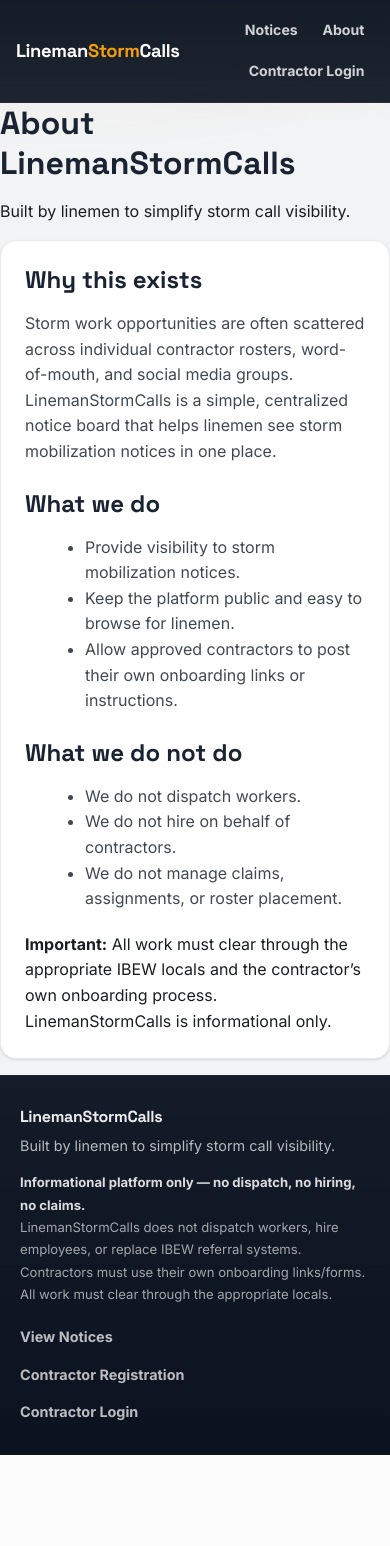
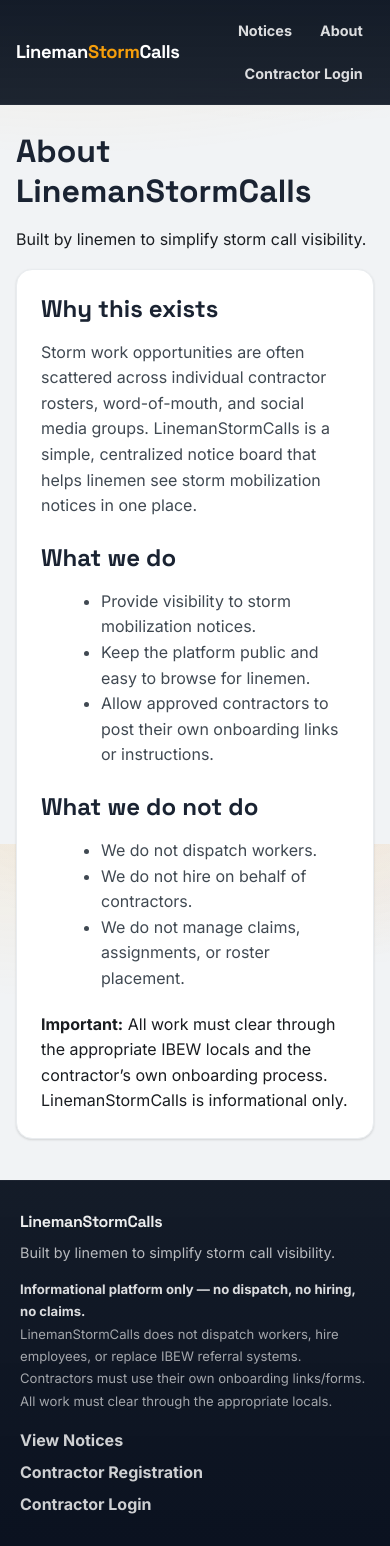
Before and after one commit to killa-jake/linemanstormcalls, a Flask app: page /about in a window 390 px wide. Before the commit the page ends 1455 px from the top, so only its background shows below. Run offline with Flask 3, Linux system fonts and the light colour scheme.

Commit message:
Fix global colors, links, and container layout

```diff
--- a/templates/base.html
+++ b/templates/base.html
@@ -43,16 +40,6 @@
       --gray-800:#2b3139;
       --gray-900:#1a1d21;
 
-      --green-100:#d1fae5;
-      --green-800:#065f46;
-
-      --red-50:#fef2f2;
-      --red-700:#b91c1c;
-
-      --amber-50:#fffbeb;
-      --amber-100:#fef3c7;
-      --amber-800:#92400e;
-
       --font-heading:'Space Grotesk', -apple-system, BlinkMacSystemFont, sans-serif;
       --font-body:'Inter', -apple-system, BlinkMacSystemFont, "Segoe UI", Roboto, sans-serif;
 
@@ -60,18 +47,15 @@
       --radius-md:12px;
       --radius-lg:16px;
 
-      --shadow-sm:0 1px 2px rgba(0,0,0,0.06);
+      --shadow-card:0 1px 3px rgba(0,0,0,0.08), 0 1px 2px rgba(0,0,0,0.06);
       --shadow-md:0 6px 18px rgba(0,0,0,0.10);
-      --shadow-card:0 1px 3px rgba(0,0,0,0.08), 0 1px 2px rgba(0,0,0,0.06);
 
       --container: 980px;
     }
 
-    /* ==========================
-       RESET
-       ========================== */
-    *, *::before, *::after{ box-sizing:border-box; }
+    *{ box-sizing:border-box; }
     html, body{ height:100%; }
+
     body{
       margin:0;
       font-family:var(--font-body);
@@ -84,54 +68,52 @@
       -webkit-font-smoothing:antialiased;
     }
 
-    /* Kill underline + default link styles */
-    a, a:visited, a:active{
-      color:inherit;
-      text-decoration:none;
+    /* Default link styling: visible everywhere */
+    a{
+      color: var(--navy-700);
+      text-decoration: none;
     }
-    a:hover{ text-decoration:none; }
+    a:hover{ text-decoration: underline; text-underline-offset: 2px; }
 
     h1,h2,h3,h4{
       font-family:var(--font-heading);
+      color:var(--navy-800);
       line-height:1.25;
       margin:0;
-      color:var(--navy-800);
     }
 
-    /* ==========================
-       LAYOUT
-       ========================== */
+    /* App shell */
     .app{
       min-height:100vh;
       display:flex;
       flex-direction:column;
     }
+
+    /* GLOBAL container so pages aren't full-width */
     .container{
-      max-width:var(--container);
-      margin:0 auto;
-      width:100%;
-      padding:2rem 1.25rem;
+      max-width: var(--container);
+      margin: 0 auto;
+      width: 100%;
+      padding: 2rem 1.25rem;
     }
 
-    /* ==========================
-       NAV
-       ========================== */
+    /* NAV */
     .nav{
-      position:sticky;
-      top:0;
-      z-index:100;
+      position: sticky;
+      top: 0;
+      z-index: 100;
       background: linear-gradient(180deg, rgba(15,23,36,0.98), rgba(15,23,36,0.94));
-      border-bottom:1px solid rgba(255,255,255,0.08);
+      border-bottom: 1px solid rgba(255,255,255,0.08);
       backdrop-filter: blur(10px);
     }
     .nav-inner{
-      max-width:var(--container);
-      margin:0 auto;
-      padding:0.8rem 1.25rem;
+      max-width: var(--container);
+      margin: 0 auto;
+      padding: 0.8rem 1.25rem;
       display:flex;
       align-items:center;
       justify-content:space-between;
-      gap:1rem;
+      gap: 1rem;
     }
 
     .brand{
@@ -152,8 +136,10 @@
       flex-wrap:wrap;
       justify-content:flex-end;
     }
+
     .nav-link{
-      color:rgba(255,255,255,0.80);
+      color: rgba(255,255,255,0.85);
+      text-decoration:none !important;
       font-size:0.9rem;
       font-weight:700;
       padding:0.45rem 0.7rem;
@@ -270,58 +222,44 @@
       border-top: 1px solid rgba(255,255,255,0.08);
     }
     .footer-inner{
-      max-width:var(--container);
-      margin:0 auto;
-      padding:1.75rem 1.25rem;
+      max-width: var(--container);
+      margin: 0 auto;
+      padding: 1.75rem 1.25rem;
       display:grid;
       grid-template-columns: 1.1fr 0.9fr;
-      gap:1rem;
-      align-items:start;
+      gap: 1rem;
     }
     .footer-brand{
       font-family:var(--font-heading);
-      color:rgba(255,255,255,0.92);
+      color: rgba(255,255,255,0.92);
       font-weight:800;
       letter-spacing:-0.02em;
       font-size:1rem;
       margin-bottom:0.35rem;
     }
     .footer-tagline{
-      color:rgba(255,255,255,0.70);
+      color: rgba(255,255,255,0.70);
       font-size:0.9rem;
       margin-bottom:0.9rem;
-      line-height:1.5;
     }
     .footer-legal{
-      color:rgba(255,255,255,0.62);
+      color: rgba(255,255,255,0.62);
       font-size:0.82rem;
       line-height:1.7;
     }
-    .footer-legal strong{ color:rgba(255,255,255,0.85); }
+    .footer-legal strong{ color: rgba(255,255,255,0.85); }
 
-    .footer-links{
-      display:flex;
-      flex-direction:column;
-      gap:0.4rem;
-      align-items:flex-start;
-      justify-content:flex-start;
+    .footer-links a{
+      color: rgba(255,255,255,0.80);
+      text-decoration:none;
+      font-weight:700;
     }
-    .footer-links a{
-      color:rgba(255,255,255,0.72);
-      font-size:0.9rem;
-      font-weight:700;
-      padding:0.25rem 0;
-    }
-    .footer-links a:hover{ color:#fff; }
+    .footer-links a:hover{ color:#fff; text-decoration: underline; }
 
-    /* ==========================
-       RESPONSIVE
-       ========================== */
     @media (max-width:720px){
       .nav-inner{ padding:0.75rem 1rem; }
-      .container{ padding:1.6rem 1rem; }
-      .footer-inner{ grid-template-columns: 1fr; }
-      .nav-link{ padding:0.42rem 0.6rem; font-size:0.88rem; }
+      .container{ padding: 1.6rem 1rem; }
+      .footer-inner{ grid-template-columns:1fr; }
     }
   </style>
 
@@ -355,7 +291,8 @@
       </div>
     </header>
 
-    <main>
+    <!-- IMPORTANT: this container fixes “stretched pages” -->
+    <main class="container">
       {% block content %}{% endblock %}
     </main>
 
@@ -372,9 +309,11 @@
         </div>
 
         <div class="footer-links">
-          <a href="/feed">View Notices</a>
-          <a href="/register/contractor">Contractor Registration</a>
-          <a href="/login/contractor">Contractor Login</a>
+          <div style="display:flex; flex-direction:column; gap:0.4rem;">
+            <a href="/feed">View Notices</a>
+            <a href="/register/contractor">Contractor Registration</a>
+            <a href="/login/contractor">Contractor Login</a>
+          </div>
         </div>
       </div>
     </footer>
```
Also changed, not shown: other parts of templates/base.html (+18 -55 lines).
